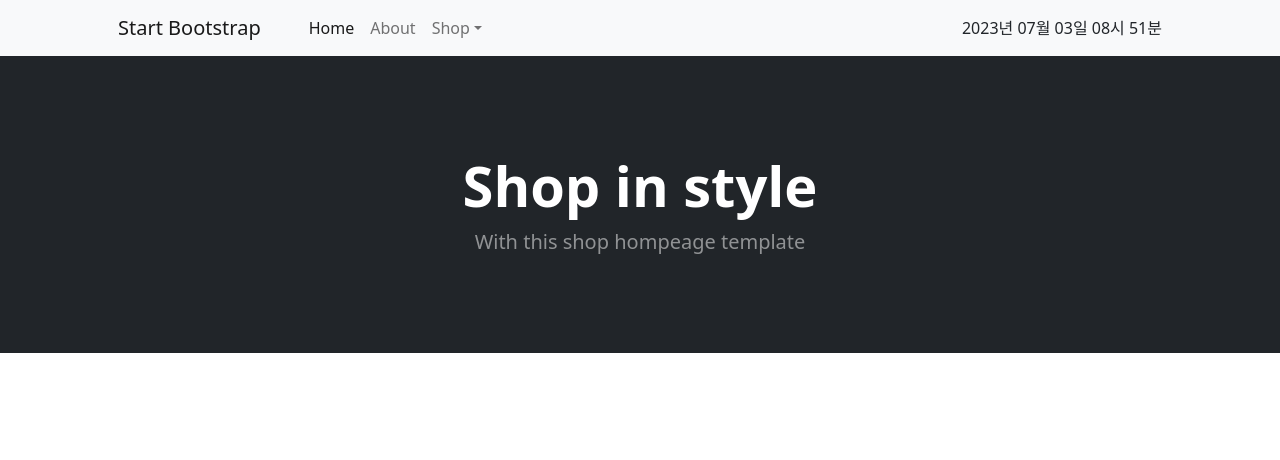
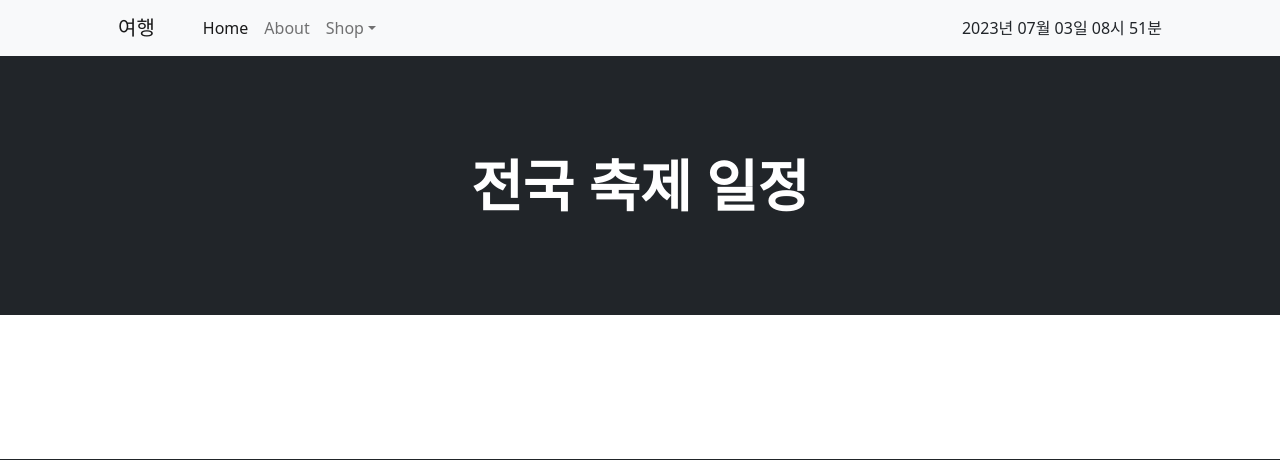
Before and after one commit to beerbank3/Festival, a Django app: template myapp/map/templates/index.html in a window 1280 px wide. Shown: the top 460 px of the page. Run offline with Django 4.2, Linux system fonts and the light colour scheme; the template is opened without the code that fills it, so the values that code supplies are empty; some libraries are stand-ins or nearby versions.

Commit message:
title 변경

```diff
--- a/myapp/map/templates/index.html
+++ b/myapp/map/templates/index.html
@@ -6,7 +6,7 @@
         <meta name="viewport" content="width=device-width, initial-scale=1, shrink-to-fit=no" />
         <meta name="description" content="" />
         <meta name="author" content="" />
-        <title>Shop Homepage - Start Bootstrap Template</title>
+        <title>여행</title>
         <!-- Favicon-->
         <link rel="icon" type="image/x-icon" href="assets/favicon.ico" />
         <!-- Bootstrap icons-->
@@ -20,7 +20,7 @@
         <!-- Navigation-->
         <nav class="navbar navbar-expand-lg navbar-light bg-light">
             <div class="container px-4 px-lg-5">
-                <a class="navbar-brand" href="#!">Start Bootstrap</a>
+                <a class="navbar-brand" href="#!">여행</a>
                 <button class="navbar-toggler" type="button" data-bs-toggle="collapse" data-bs-target="#navbarSupportedContent" aria-controls="navbarSupportedContent" aria-expanded="false" aria-label="Toggle navigation"><span class="navbar-toggler-icon"></span></button>
                 <div class="collapse navbar-collapse" id="navbarSupportedContent">
                     <ul class="navbar-nav me-auto mb-2 mb-lg-0 ms-lg-4">
@@ -46,8 +46,8 @@
         <header class="bg-dark py-5">
             <div class="container px-4 px-lg-5 my-5">
                 <div class="text-center text-white">
-                    <h1 class="display-4 fw-bolder">Shop in style</h1>
-                    <p class="lead fw-normal text-white-50 mb-0">With this shop hompeage template</p>
+                    <h1 class="display-4 fw-bolder">전국 축제 일정</h1>
+                    {% comment %} <p class="lead fw-normal text-white-50 mb-0">With this shop hompeage template</p> {% endcomment %}
                 </div>
             </div>
         </header>
```
